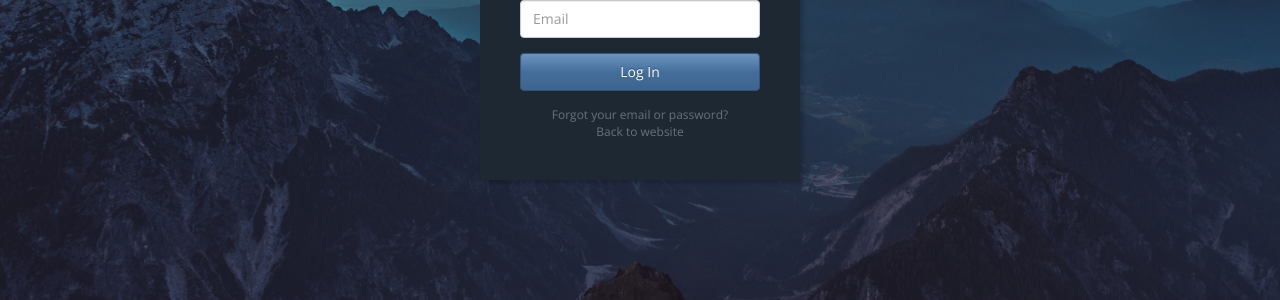
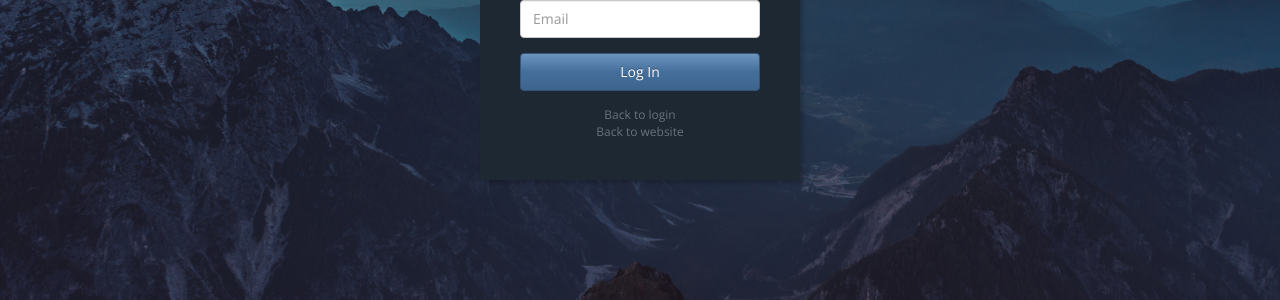
Before and after one commit to Giolegrand/Medewerkers-Management-Software, a Symfony app: template templates/Authentication/wachtwoord_vergeten.html.twig in a window 1280 px wide. Shown: the part 419-719 px from the top of the page. Run offline with Twig, Linux system fonts and the light colour scheme; the template is opened without the code that fills it, so the values that code supplies are empty; some libraries are stand-ins or nearby versions.

Commit message:
fix undefined pass variable

```diff
--- a/src/Controller/AuthenticationController.php
+++ b/src/Controller/AuthenticationController.php
@@ -71,13 +71,10 @@ class AuthenticationController extends Controller
         if($subdomain == $baseHost||null == $afdeling)
             return $this->redirect("https://{$firstDomain->getFrontName()}.{$baseHost}");
 
-
-
         $afdelingen = $em->getRepository("App:Afdeling")->findByActive(true);
 
 
         return $this->render('Authentication/wachtwoord_vergeten.html.twig', array(
-            "pass" => $pass,
             'afdelingen' => $afdelingen,
             "afdeling" => $subdomain,
             "host" => $baseHost,
--- a/templates/Authentication/wachtwoord_vergeten.html.twig
+++ b/templates/Authentication/wachtwoord_vergeten.html.twig
@@ -26,7 +26,7 @@
 	            <div class="form-group">
 	                <button class="btn btn-primary btn-block" type="submit">Log In</button>
 	            </div>
-	            <a href="{{ path("wwVergeten") }}" class="forgot">Forgot your email or password?</a>
+	            <a href="{{ path("login") }}" class="forgot">Back to login</a>
 	            <a href="{{ path("homepage", { "afdeling": afdeling }) }}">Back to website</a></form>
 	    </div>
 	    {% block javascripts %}
```
